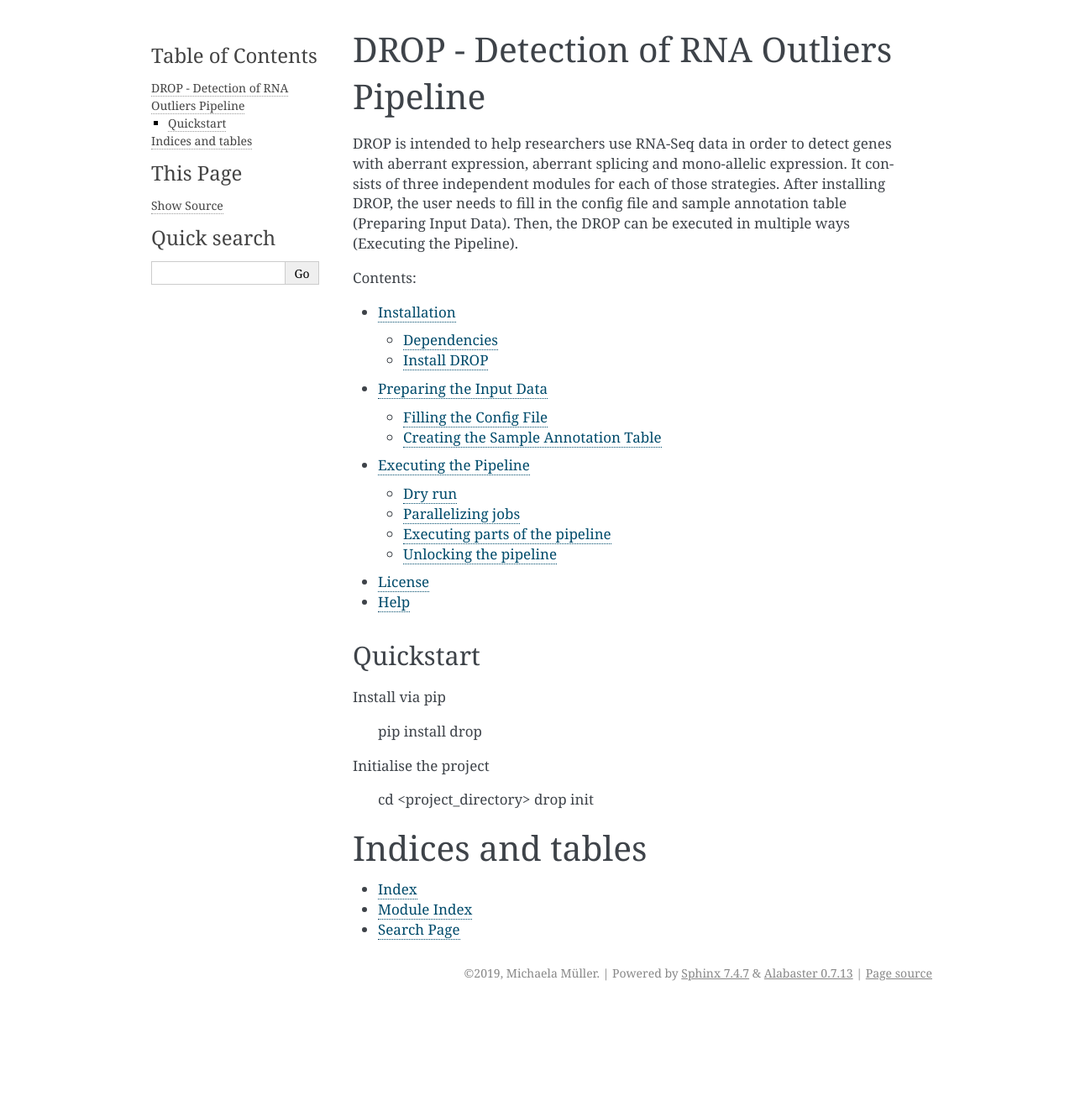
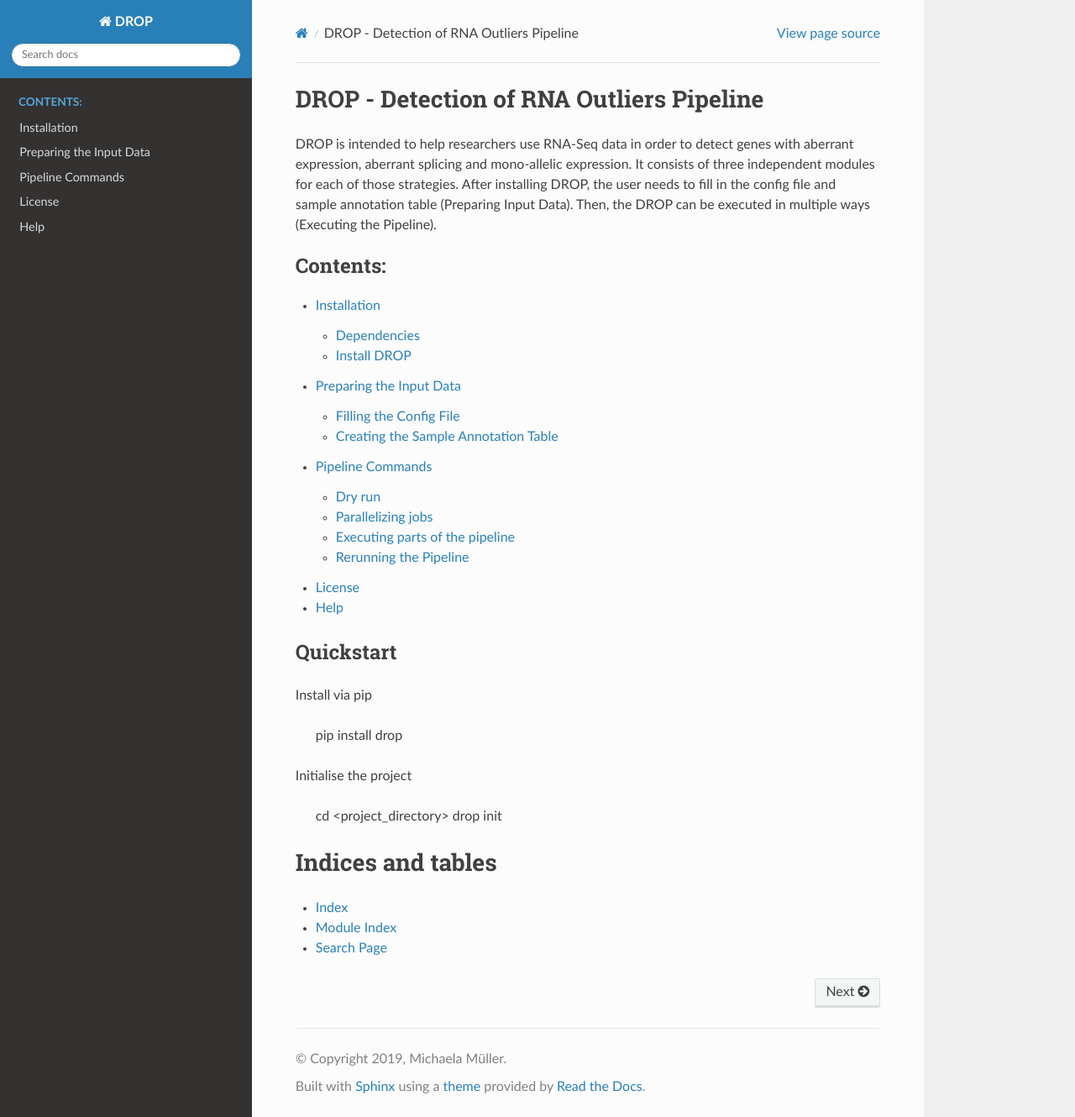
Before and after one commit to gagneurlab/drop, a Sphinx documentation site: the page built from docs/source/index.rst, in a window 1280 px wide and 1330 px high. Shown: the whole window at 84% size. Built offline with Sphinx 7.4.7 and the Read the Docs theme 2.0.0, drawn with Linux system fonts in a browser that asks for light colours; some of the changed lines change nothing that is shown.

Commit message:
added more description on working with pipeline

```diff
--- a/docs/source/conf.py
+++ b/docs/source/conf.py
@@ -13,6 +13,7 @@
 # import os
 # import sys
 # sys.path.insert(0, os.path.abspath('.'))
+import sphinx_rtd_theme
 
 
 # -- Project information -----------------------------------------------------
@@ -33,6 +34,7 @@
 # extensions coming with Sphinx (named 'sphinx.ext.*') or your custom
 # ones.
 extensions = [
+    "sphinx_rtd_theme",
 ]
 
 # Add any paths that contain templates here, relative to this directory.
@@ -49,9 +51,9 @@
 # The theme to use for HTML and HTML Help pages.  See the documentation for
 # a list of builtin themes.
 #
-html_theme = 'alabaster'
+html_theme = 'sphinx_rtd_theme'
 
 # Add any paths that contain custom static files (such as style sheets) here,
 # relative to this directory. They are copied after the builtin static files,
 # so a file named "default.css" will overwrite the builtin "default.css".
-html_static_path = ['_static']
+#html_static_path = ['_static']
--- a/docs/source/pipeline.rst
+++ b/docs/source/pipeline.rst
@@ -1,5 +1,5 @@
-Executing the Pipeline
-======================
+Pipeline Commands
+=================
 
 DROP is `Snakemake <https://snakemake.readthedocs.io/en/stable/executing/cli.html>`_ pipeline, so it is called with the ``snakemake`` command.
 
@@ -49,21 +49,61 @@
     snakemake <subworkflow>
 
 ========================  =======================================================================
-<subworkflow>                Description
+Subworkflow                Description
 ========================  =======================================================================
 ``aberrantExpression``     Aberrant expression pipeline
 ``aberrantSplicig``        Aberrant splicing pipeline
-``mae``                    Monoalleic expression pipeline
+``mae``                    Monoallelic expression pipeline
 ========================  =======================================================================
+
+An example for calling the aberrant expression pipeline with 10 cores would be
+
+.. code-block:: bash
+
+    snakemake aberrantExpression --cores 10
+
+
+
+Rerunning the Pipeline
+----------------------
+
+When DROP is updated or jobs fail, the following commands can be used to rerun and troubleshoot.
 
 
 Unlocking the pipeline
-----------------------
+++++++++++++++++++++++
 
-While running, Snakemake *locks* the directory. If, for a whatever reason, the pipeline was interrupted, the directory might be kept locked. Therefore, run
+While running, Snakemake *locks* the directory. If, for a whatever reason, the pipeline was interrupted, the directory might be kept locked. Therefore, call
 
 .. code-block:: bash
 
-    snakemake --unlock
+    snakemake unlock
 
-to unlock it.
+to unlock it. This will call snakemake's ``unlock`` command for every module
+
+
+Updating DROP
++++++++++++++
+Everytime a project is initialized, a temporary folder ``.drop`` will be created in the project folder. If a new version of drop is installed, the ``.drop`` folder has to be updated for each project that has been initialized using an older version.
+For this run:
+
+.. code-block:: bash
+
+    drop update
+
+Skipping recomputation of files
++++++++++++++++++++++++++++++++
+
+If snakemake is interrupted and restarted, it will continue with the last unsuccessful job in the job graph. If a script is updated with minor change, e.g. when calling ``drop update``, all jobs of the modified script and its downstream steps will be rerun. However, in some cases one might want to keep the intermediate files instead and continue with the missing files. In order to do so, first execute
+
+.. code-block:: bash
+
+   snakemake <rule> --touch
+
+for whichever rule or module you want to continue the computation. The ``--touch`` command touches all output files required by the pipeline that have already been computed. Omitting the rule will lead to accessing the complete pipeline. Afterwards, use
+
+.. code-block:: bash
+
+    snakemake unlock
+
+to unlock the submodules, so that the jobs that need to be computed can be identified.
```
